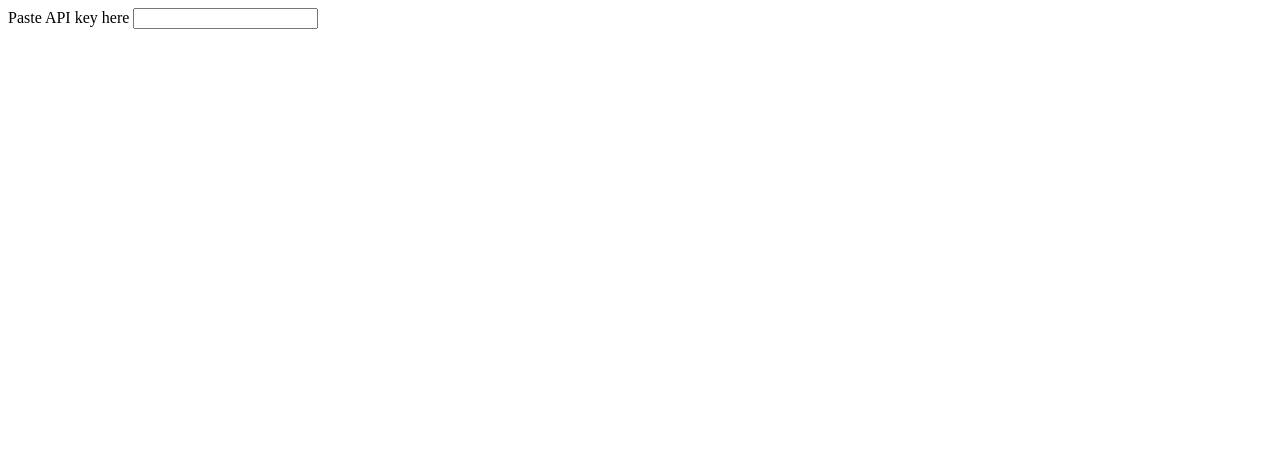
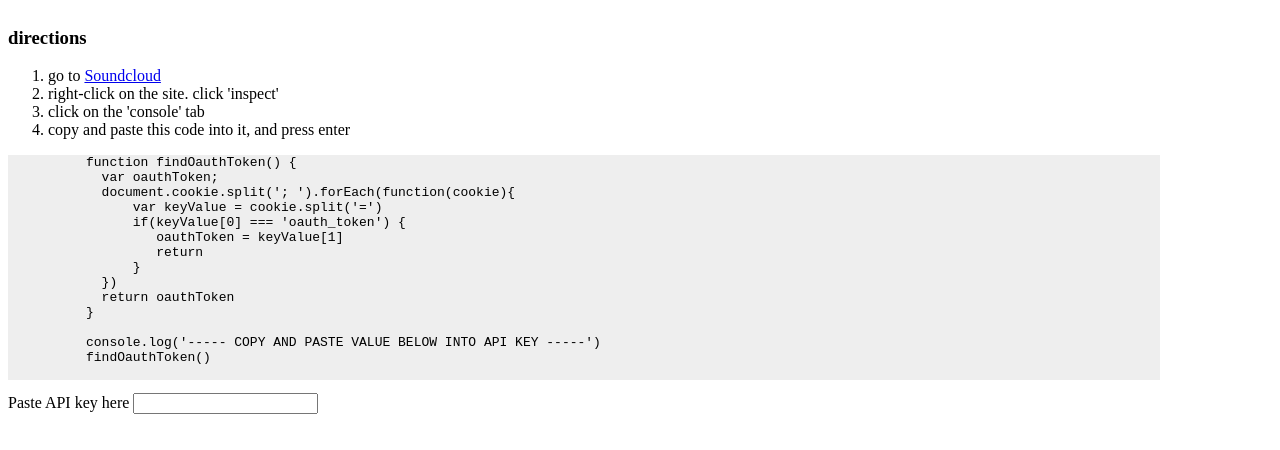
Before and after one commit to redaphid/soundcloud-likes-to-urls, a plain HTML site: page index.html in a window 1280 px wide. Drawn offline with nearby package versions, Linux system fonts and the light colour scheme; some packages are replaced by stand-ins of ours.

Commit message:
directions for getting the api key. Get the likes!

```diff
--- a/hax.js
+++ b/hax.js
@@ -2,14 +2,13 @@ function findOauthToken() {
   var oauthToken;
   document.cookie.split('; ').forEach(function(cookie){
       var keyValue = cookie.split('=')
-      console.log(keyValue[0], keyValue[1])
       if(keyValue[0] === 'oauth_token') {
          oauthToken = keyValue[1]
-         console.log('found it', keyValue[1])
          return
       }
   })
   return oauthToken
 }
 
+console.log('----- COPY AND PASTE VALUE BELOW INTO API KEY -----')
 findOauthToken()
--- a/index.html
+++ b/index.html
@@ -3,11 +3,13 @@
   <head>
     <script src="https://cdnjs.cloudflare.com/ajax/libs/angular.js/1.6.1/angular.min.js"></script>
     <script src="https://ajax.googleapis.com/ajax/libs/angularjs/1.6.1/angular-cookies.js"></script>
+    <script src="https://cdnjs.cloudflare.com/ajax/libs/lodash.js/4.17.4/lodash.js"></script>
     <script>
       function getLikes(user, $scope, $http) {
-        $http.get('https://api.soundcloud.com/e1/users/'+user.id+'/playlist_likes?oauth_token=' + $scope.apiKey)
+        $http.get('https://api.soundcloud.com/e1/users/'+user.id+'/likes?oauth_token=' + $scope.apiKey)
           .then(function(response){
             console.log(response)
+            $scope.likes = _.compact(_.map(response.data, 'track.permalink_url')).join('\n')
           })
       }
 
@@ -18,6 +20,7 @@
         }
 
         $scope.getUrls = function(){
+          $scope.apiKey = $scope.apiKey.replace(/['"]+/g, '')
           $cookies.put('apiKey', $scope.apiKey)
           $http.get('https://api.soundcloud.com/me?oauth_token=' + $scope.apiKey)
             .then( function(response){
@@ -31,16 +34,60 @@
       app.controller('GetSoundcloudUrls', GetSoundcloudUrls);
 
     </script>
+    <style>
+      body, html {
+        height: 100%;
+        width: 100%;
+      }
+      .main {
+        display: flex;
+        flex-direction: column;
+        width:90%;
+        height:100%;
+      }
+      textarea {
+        flex: 1
+      }
+      pre {
+        background-color: #eee;
+        font-family: monospace;
+      }
+    </style>
   </head>
   <body ng-app="soundcloud">
     <div class="main" ng-controller="GetSoundcloudUrls">
+      <div class="directions">
+        <h3> directions </h3>
+        <ol>
+          <li> go to <a href="https://soundcloud.com" target="_blank">Soundcloud</a>
+          <li> right-click on the site. click 'inspect' </li>
+          <li> click on the 'console' tab </li>
+          <li> copy and paste this code into it, and press enter </li>
+        </ol>
+        <pre>
+          function findOauthToken() {
+            var oauthToken;
+            document.cookie.split('; ').forEach(function(cookie){
+                var keyValue = cookie.split('=')
+                if(keyValue[0] === 'oauth_token') {
+                   oauthToken = keyValue[1]
+                   return
+                }
+            })
+            return oauthToken
+          }
+
+          console.log('----- COPY AND PASTE VALUE BELOW INTO API KEY -----')
+          findOauthToken()
+        </pre>
+      </div>
       <form>
         <label for="apiKey">Paste API key here</label>
         <input ng-model="apiKey">
         <button ng-if="apiKey" ng-click="getUrls()">Get Urls</button>
       </form>
       <h3 ng-if="user">Sup, {{user.username}}. Getting your likes.</h3>
-
+      <textarea ng-if="likes">{{likes}}</textarea>
     </div>
   </body>
 
```
